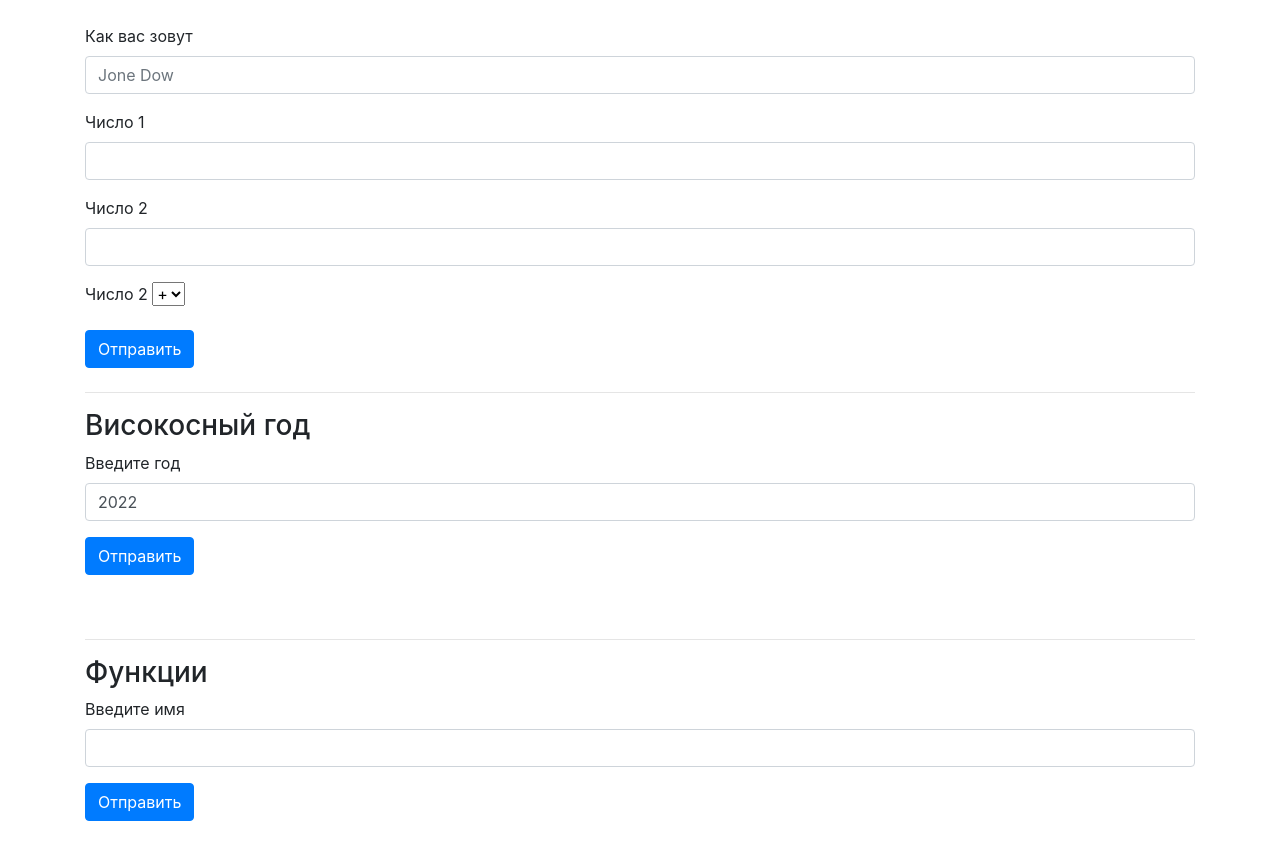
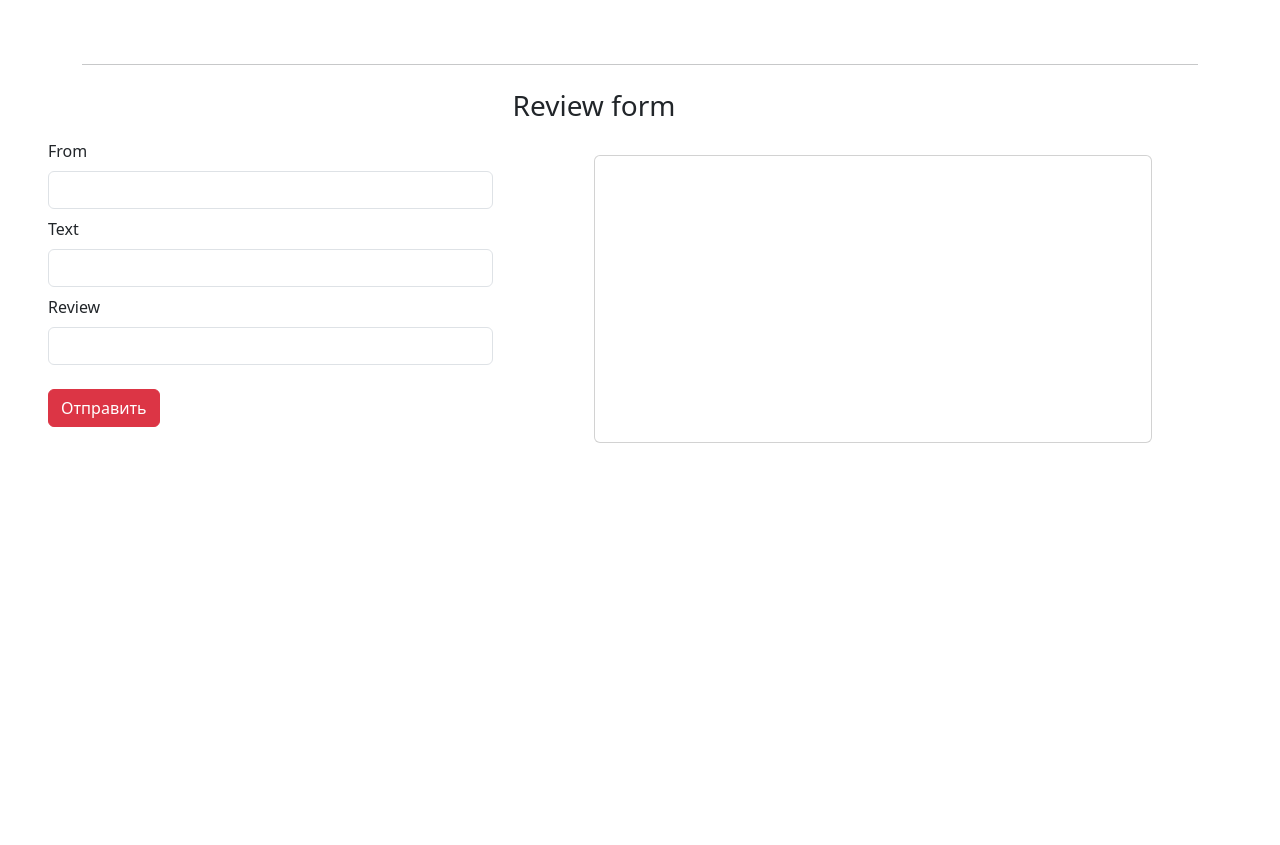
Before and after one commit to AK14/itAcademyJs, a plain HTML site: page index.html in a window 1280 px wide. After the commit the page ends 800 px from the top, so only its background shows below. Drawn offline with nearby package versions, Linux system fonts and the light colour scheme.

Commit message:
less 11 - html

```diff
--- a/index.html
+++ b/index.html
@@ -1,15 +1,18 @@
 <html>
 <head>
+    <title> index </title>
     <!-- CSS only -->
     <link href="/css/bootstrap.min.css" rel="stylesheet">
 
 <!--    <link href="https://cdn.jsdelivr.net/npm/bootstrap@5.2.0-beta1/dist/css/bootstrap.min.css" rel="stylesheet" integrity="sha384-0evHe/X+R7YkIZDRvuzKMRqM+OrBnVFBL6DOitfPri4tjfHxaWutUpFmBp4vmVor" crossorigin="anonymous">-->
-    <script src="js/index.js" async></script>
+    <script src="js/index.js" defer></script>
+    <link href="/public/css/bootstrap.min.css" rel="stylesheet">
     <script src="/js/bootstrap.min.js" ></script>
     <meta name="viewport" content="width=device-width, initial-scale=1">
 </head>
 <body>
     <div class="container mt-4 mb-4">
+        <!--
         <form id="myform" class="mb-4" >
             <div class="mb-3">
                 <label for="name" class="form-label">  Как вас зовут </label>
@@ -45,8 +48,10 @@
             <input type="submit" value="Отправить" class="btn btn-primary">
         </form>
         <div id="getYearResult" class="thumbnail" style="display: none">  </div>
+        -->
     <br>
         <hr>
+        <!--
         <h3>Функции </h3>
         <form id="name" class="mb-4" >
             <div class="mb-3">
@@ -55,7 +60,34 @@
             </div>
             <input type="submit" value="Отправить" class="btn btn-primary">
         </form>
+        -->
     </div>
+    <div class="container ms-4 row">
+        <h3 class="col-12 text-center"> Review form </h3>
+        <form name="review" id="reviewForm" class="col-6">
+            <div class="col-10 mt-2">
+                <label for="from" class="form-label">From</label>
+                 <input name="from" class="form-control" type="text">
+            </div>
+            <div class="col-10 mt-2">
+                <label for="text" class="form-label">Text</label>
+                 <input name="text" class="form-control" type="text">
+            </div>
+            <div class="col-10 mt-2">
+                <label for="review" class="form-label">Review</label>
+                <input name="review" class="form-control" type="number">
+            </div>
+            <input type="submit" class="mt-4 btn btn-danger" value="Отправить">
+        </form>
+        <div class="col-6 p-4 mt-4 card">
+            <ul id="list" class="card-body">
+
+            </ul>
+        </div>
+    </div>
+
+
+
 </body>
 <!--<script src="https://cdn.jsdelivr.net/npm/@popperjs/core@2.11.5/dist/umd/popper.min.js" integrity="sha384-Xe+8cL9oJa6tN/veChSP7q+mnSPaj5Bcu9mPX5F5xIGE0DVittaqT5lorf0EI7Vk" crossorigin="anonymous"></script>-->
 <!--<script src="https://cdn.jsdelivr.net/npm/bootstrap@5.2.0-beta1/dist/js/bootstrap.min.js" integrity="sha384-kjU+l4N0Yf4ZOJErLsIcvOU2qSb74wXpOhqTvwVx3OElZRweTnQ6d31fXEoRD1Jy" crossorigin="anonymous"></script>-->
```
